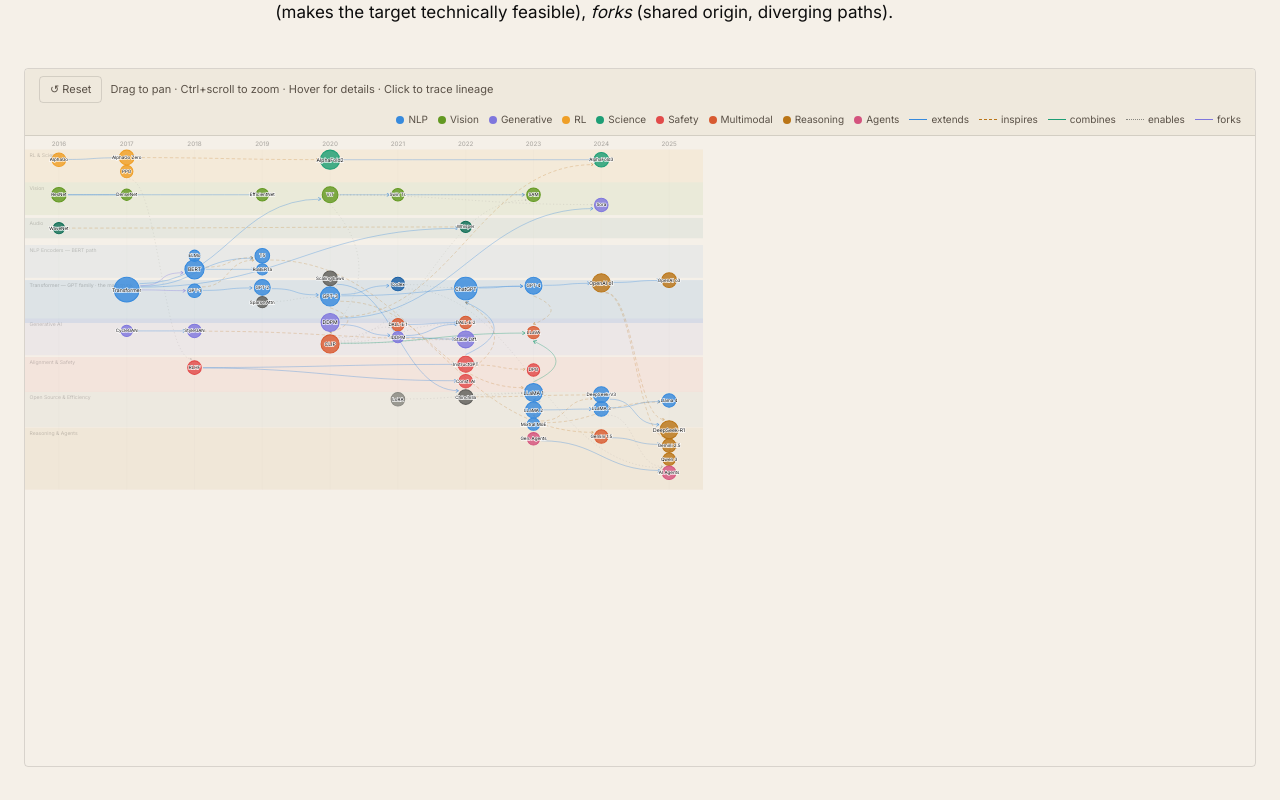
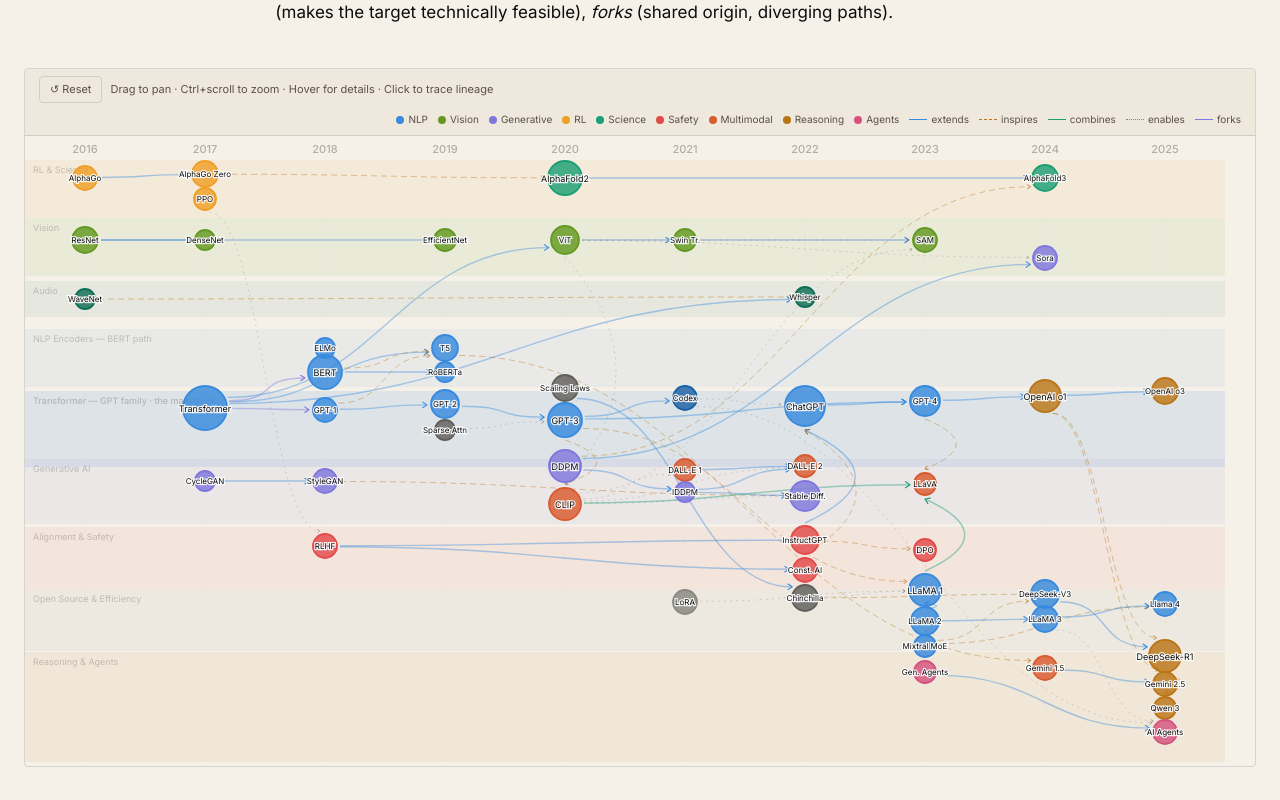
Before and after one commit to lsdeva/personalblog, a Next.js app: page / in a window 1280 px wide. Shown: the part 2200-3000 px from the top of the page. Built offline with nearby package versions, Linux system fonts and the light colour scheme.

Commit message:
improve llm graph

```diff
--- a/src/components/research/ResearchLineage.tsx
+++ b/src/components/research/ResearchLineage.tsx
@@ -293,14 +293,17 @@
 export function ResearchLineage() {
   const containerRef = useRef<HTMLDivElement>(null)
   const svgRef = useRef<SVGSVGElement>(null)
+  const gRef = useRef<SVGGElement>(null)
 
   const [xform, setXform] = useState<Xform>({ tx: 0, ty: 0, scale: INIT_SCALE })
   const xformRef = useRef<Xform>({ tx: 0, ty: 0, scale: INIT_SCALE })
+  const [animating, setAnimating] = useState(false)
 
   const [tooltip, setTooltip] = useState<TooltipState | null>(null)
   const [selected, setSelected] = useState<string | null>(null)
   const [showHint, setShowHint] = useState(false)
   const hintTimer = useRef<ReturnType<typeof setTimeout> | null>(null)
+  const animTimer = useRef<ReturnType<typeof setTimeout> | null>(null)
 
   const isDragging = useRef(false)
   const dragStart = useRef({ x: 0, y: 0, tx: 0, ty: 0 })
@@ -310,11 +313,39 @@
     setXform(next)
   }
 
+  function applyXformAnimated(next: Xform) {
+    setAnimating(true)
+    applyXform(next)
+    if (animTimer.current) clearTimeout(animTimer.current)
+    animTimer.current = setTimeout(() => setAnimating(false), 480)
+  }
+
+  function fitToScreen() {
+    const container = containerRef.current
+    if (!container) return
+    const scale = Math.min(container.clientWidth / 1200, 1)
+    applyXformAnimated({ tx: 0, ty: 0, scale })
+  }
+
   function flashHint() {
     setShowHint(true)
     if (hintTimer.current) clearTimeout(hintTimer.current)
     hintTimer.current = setTimeout(() => setShowHint(false), 1600)
   }
+
+  // Auto-fit whenever the graph scrolls into view (>= 50% visible)
+  useEffect(() => {
+    const container = containerRef.current
+    if (!container) return
+    const observer = new IntersectionObserver(
+      (entries) => {
+        if (entries[0].isIntersecting) fitToScreen()
+      },
+      { threshold: 0.5 },
+    )
+    observer.observe(container)
+    return () => observer.disconnect()
+  }, [])
 
   // Non-passive wheel listener: zoom only when Ctrl/Meta held (covers pinch on trackpad too).
   // Plain scroll falls through to the page — no preventDefault — so Lenis handles it normally.
@@ -327,6 +358,7 @@
         flashHint()
         return
       }
+      setAnimating(false)
       e.preventDefault()
       const { tx, ty, scale } = xformRef.current
       const rect = svg!.getBoundingClientRect()
@@ -347,10 +379,12 @@
     return () => {
       svg.removeEventListener('wheel', onWheel)
       if (hintTimer.current) clearTimeout(hintTimer.current)
+      if (animTimer.current) clearTimeout(animTimer.current)
     }
   }, [])
 
   const handleMouseDown = useCallback((e: React.MouseEvent) => {
+    setAnimating(false)
     isDragging.current = true
     dragStart.current = {
       x: e.clientX,
@@ -550,7 +584,14 @@
               ))}
             </defs>
 
-            <g transform={`translate(${xform.tx},${xform.ty}) scale(${xform.scale})`}>
+            <g
+              ref={gRef}
+              style={{
+                transform: `translate(${xform.tx}px, ${xform.ty}px) scale(${xform.scale})`,
+                transformOrigin: '0 0',
+                transition: animating ? 'transform 0.45s cubic-bezier(0.25, 1, 0.5, 1)' : 'none',
+              }}
+            >
 
               {/* Swim lane backgrounds */}
               {LANES.map((lane, i) => (
```
